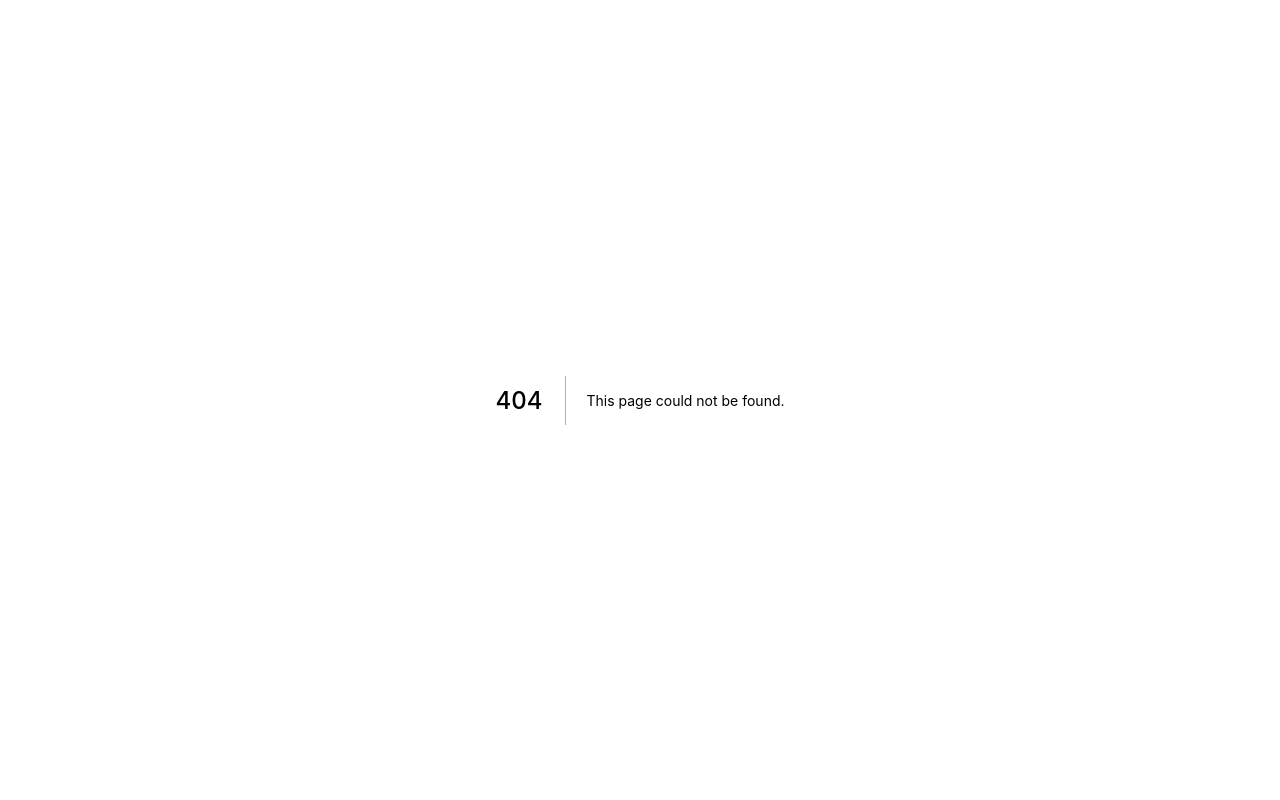
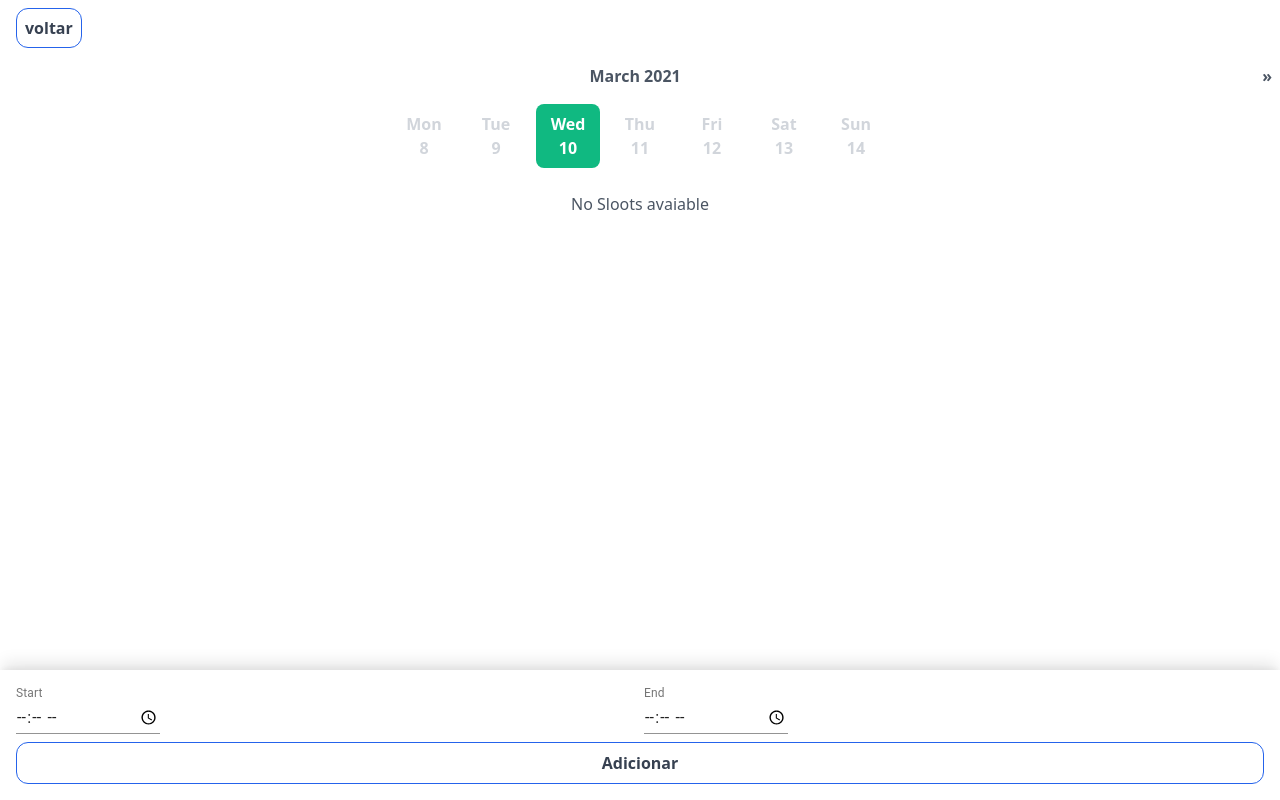
Before and after one commit to weslley-oliveira/schedule, a Next.js app: page /admin in a window 1280 px wide. Before the commit this address had no page. Built offline with nearby package versions, Linux system fonts and the light colour scheme.

Commit message:
add hour

```diff
--- /dev/null
+++ b/src/components/AddDates.tsx
@@ -0,0 +1,165 @@
+import React, { useContext, useEffect, useState } from 'react'
+import { Context } from '../contexts/Context';
+import moment from 'moment';
+import Calendar from "./calendar/index";
+
+import { createStyles, makeStyles, Theme } from '@material-ui/core/styles';
+import TextField from '@material-ui/core/TextField';
+
+
+function AddDates() {
+    const { data } = useContext(Context);
+
+    const [selectedDate, setSelectedDate] = useState(moment());
+
+    const [starHour, setStartHour] = useState()
+    const [endHour, setEndHour] = useState(' ')
+
+    const [morning , setMorning ] = useState([])
+    const [afternoon , setAfternoon ] = useState([])
+
+    useEffect(() => {
+
+        let selected = selectedDate.format('L')
+        let item = data.find(item => item.date == selected)
+        try {
+            setMorning(item.morning)
+            setAfternoon(item.afternoon)
+          }
+          catch(err) {
+          }
+    }, [selectedDate])
+
+    const addMorning = (join) => {
+
+        let copy = [...morning]
+        copy = [
+        ...copy,
+        join
+        ];
+
+        setMorning(copy)
+    }
+
+    const addAfternoon = (join) => {
+        let copy = [...afternoon]
+        copy = [
+        ...copy,
+        join
+        ];
+
+        setAfternoon(copy)
+    }
+
+
+    const handleChangeStart = (e) => {
+        setStartHour(e.target.value)
+    }
+
+    const handleChangeEnd = (e) => {
+
+        if(e.target.value){
+            setEndHour(' - '+ e.target.value)
+        }else{
+            setEndHour(' ')
+        }
+    }
+
+    const handleSubmit = (e) => {
+        e.preventDefault();
+        const letters  = String(starHour).padStart(2, '0').split('')
+
+        const n = letters[0]+letters[1]
+
+        const join = starHour + endHour
+
+
+         if(starHour){
+
+            if(Number(n) <= 11){
+                addMorning(join)
+                } else{
+                addAfternoon(join)
+            }} else{
+                alert('adiciona uma hora de start')
+        }
+    }
+
+
+    return (
+        <div className="text-gray-600">
+            <div>
+                <Calendar value={selectedDate} data={data} onChange={setSelectedDate} />
+            </div>
+
+            {morning.length?
+            <div className="py-4 grid grid-cols-2 text-center">
+                <div>
+                    <span className="font-semibold p-4">Morning</span>
+                    <ul className="flex flex-col gap-2 py-4">
+                    {morning.map((m) => (
+                            <li className={` mx-2 p-2 cursor-pointer border border-gray-500 rounded-lg hover:bg-gray-200 `}
+
+                            >
+                               {m}
+                            </li>  ))}
+                    </ul>
+
+                </div>
+
+                <div>
+                    <span className="font-semibold p-4">Afternoon</span>
+                    <ul className="flex flex-col gap-2 py-4">
+                    {afternoon.map((m) => (
+                            <li className={` mx-2 p-2 cursor-pointer border border-gray-500 rounded-lg hover:bg-gray-200 `}
+
+                            >
+                               {m}
+                            </li>  ))}
+                    </ul>
+                </div>
+            </div>
+            : <div className=" py-4 text-center">No Sloots avaiable</div>}
+            <div className="bg-white fixed bottom-0 items-center w-full shadow-lg transform rotate-180  p-4">
+                <form onSubmit={handleSubmit} className="grid grid-cols-2 gap-2 items-center transform -rotate-180" noValidate>
+                    <TextField
+                        className="w-36"
+                        id="timestart"
+                        type="time"
+                        label="Start"
+
+                        onChange={handleChangeStart}
+                        InputLabelProps={{
+                        shrink: true,
+                        }}
+                        inputProps={{
+                        step: 300, // 5 min
+                        }}
+                    />
+                    <TextField
+                        className="w-36"
+                        id="timeend"
+                        type="time"
+                        label="End"
+
+                        onChange={handleChangeEnd}
+                        InputLabelProps={{
+                        shrink: true,
+                        }}
+                        inputProps={{
+                        step: 300, // 5 min
+                        }}
+                    />
+
+                    <button  className="col-span-2 p-2 text-gray-700 font-bold border border-blue-600 rounded-xl cursor-pointer">Adicionar</button>
+                </form>
+
+
+            </div>
+
+
+        </div>
+    )
+}
+
+export default AddDates
--- a/src/components/Booking.tsx
+++ b/src/components/Booking.tsx
@@ -7,8 +7,11 @@ function Booking() {
     const { data } = useContext(Context);
     const [selectedDate, setSelectedDate] = useState(moment());
 
+    const [morning , setMorning ] = useState([])
+    const [afternoon , setAfternoon ] = useState([])
+
     useEffect(() => {
-        let selected = selectedDate.format()
+        let selected = selectedDate.format('L')
         let item = data.find(item => item.date == selected)
 
         try {
@@ -19,13 +22,12 @@ function Booking() {
           }
       }, [selectedDate]);
 
-    const [morning , setMorning ] = useState([])
-    const [afternoon , setAfternoon ] = useState([])
+
 
     return (
         <div className="p-2 text-gray-600">
             <div>
-                <Calendar value={selectedDate} data={data} onChange={setSelectedDate} />
+                <Calendar value={selectedDate} onChange={setSelectedDate} />
             </div>
 
             <div className="py-4 grid grid-cols-2 text-center">
--- a/src/components/calendar/index.jsx
+++ b/src/components/calendar/index.jsx
@@ -1,8 +1,12 @@
-import React, { useState, useEffect } from "react";
+import React, { useState, useEffect, useContext } from "react";
 import moment from "moment";
 import Header from "./header";
+import { Context } from "../../contexts/Context";
 
-export default function Calendar({ value, onChange, data }) {
+
+export default function Calendar({ value, onChange}) {
+  const { data } = useContext(Context);
+
   const [calendar, setCalendar] = useState([]);
 
   useEffect(() => {
@@ -39,11 +43,11 @@ export default function Calendar({ value, onChange, data }) {
   }
 
   function hasHours(day){
-    let selected = day.format()
+    let selected = day.format('L')
     let item = data.find(item => item.date == selected)
     if (beforeToday(day)){}else{
     try{
-      if(item.morning.length && item.afternoon.length >= 1){
+      if(item.morning.length || item.afternoon.length >= 1){
         return "bg-green-100 text-green-500"
       }
      }
--- a/src/components/styles.css
+++ /dev/null
@@ -1,42 +0,0 @@
-:root {
-  --black: rgb(58, 58, 58);
-  --grey: rgb(205, 205, 205);
-  --white: rgb(240, 240, 240);
-  --red: rgb(206, 36, 36);
-  --light-blue: rgb(102, 193, 255);
-  --font-light: "AirbnbCerealLight", sans-serif;
-  --font-book: "AirbnbCerealBook", sans-serif;
-  --font-black: "AirbnbCerealBlack", sans-serif;
-  color: var(--black);
-  font-family: var(--font-light);
-  font-size: 16px;
-  text-rendering: optimizeLegibility;
-  -moz-osx-font-smoothing: grayscale;
-  font-smoothing: antialiased;
-  -webkit-font-smoothing: antialiased;
-}
-
-@font-face {
-  font-family: "AirbnbCerealLight";
-  src: url(/fonts/AirbnbCerealLight.woff);
-}
-
-@font-face {
-  font-family: "AirbnbCerealBook";
-  src: url(/fonts/AirbnbCerealBook.woff);
-}
-
-@font-face {
-  font-family: "AirbnbCerealMedium";
-  src: url(/fonts/AirbnbCerealMedium.woff);
-}
-
-@font-face {
-  font-family: "AirbnbCerealBold";
-  src: url(/fonts/AirbnbCerealBold.woff);
-}
-
-@font-face {
-  font-family: "AirbnbCerealBlack";
-  src: url(/fonts/AirbnbCerealBlack.woff);
-}
--- /dev/null
+++ b/src/pages/admin.tsx
@@ -0,0 +1,36 @@
+import Link from "next/link"
+import { useContext, useEffect } from "react";
+import AddDates from "../components/addDates"
+import { Context } from "../contexts/Context";
+
+function admin({data}) {
+
+
+  let { setData } = useContext(Context);
+
+
+  useEffect(() => {
+   setData(data)
+  }, []);
+
+    return (
+        <div className="py-4">
+        <Link href="/">
+            <a className="p-2 text-gray-700 font-bold m-4 border border-blue-600 rounded-xl cursor-pointer">voltar</a>
+        </Link>
+        <AddDates/>
+        </div>
+    )
+}
+
+export default admin
+
+
+
+export async function getServerSideProps(context) {
+    const res = await fetch(`http://localhost:3000/api/date`)
+    const data = await res.json()
+    return {
+      props: { data }, // will be passed to the page component as props
+    }
+  }
--- a/src/pages/api/date.js
+++ b/src/pages/api/date.js
@@ -1,7 +1,7 @@
 export default function handler(req, res) {
     res.status(200).json([
       { id: 0,
-        date: "2021-03-15T00:00:00+00:00",
+        date: "03/19/2021",
        morning: [
          '07:30 - 08:00',
          '08:30 - 09:00',
@@ -17,7 +17,7 @@ export default function handler(req, res) {
         ]
       },
       { id: 1,
-        date: "2021-03-16T00:00:00+00:00",
+        date: "03/20/2021",
         morning: [
 
           '09:30 - 10:00',
@@ -33,7 +33,7 @@ export default function handler(req, res) {
          ]
       },
       { id: 2,
-        date: "2021-03-17T00:00:00+00:00",
+        date: "03/21/2021",
         morning: [
           '07:30 - 08:00',
           '08:30 - 09:00',
@@ -51,7 +51,7 @@ export default function handler(req, res) {
       },
       {
         id: 3,
-        date: "2021-03-18T00:00:00+00:00",
+        date: "03/22/2021",
         morning: [
 
          ],
@@ -62,7 +62,7 @@ export default function handler(req, res) {
       },
       {
         id: 4,
-        date: "2021-03-19T00:00:00+00:00",
+        date: "03/23/2021",
         morning: [
           '07:30 - 08:00',
           '08:30 - 09:00',
@@ -78,7 +78,7 @@ export default function handler(req, res) {
       },
       {
         id: 5,
-        date: "2021-03-20T00:00:00+00:00",
+        date: "03/24/2021",
         morning: [
           '07:30 - 08:00',
           '08:30 - 09:00',
@@ -94,8 +94,11 @@ export default function handler(req, res) {
       },
       {
         id: 6,
-        date: "2021-03-21T00:00:00+00:00",
+        date: "03/25/2021",
         morning: [
+          '07:30 - 08:00',
+          '08:30 - 09:00',
+          '09:30 - 10:00',
 
          ],
         afternoon: [
@@ -104,7 +107,7 @@ export default function handler(req, res) {
       },
       {
         id: 7,
-        date: "2021-03-22T00:00:00+00:00",
+        date: "03/26/2021",
         morning: [
 
          ],
@@ -114,7 +117,7 @@ export default function handler(req, res) {
       },
       {
         id: 8,
-        date: "2021-03-25T00:00:00+00:00",
+        date: "03/27/2021",
         morning: [
           '07:30 - 08:00',
           '08:30 - 09:00',
@@ -128,6 +131,18 @@ export default function handler(req, res) {
           '17:30 - 18:00',
          ]
       },
+      {
+        id: 9,
+        date: "03/28/2021",
+        morning: [
+
+         ],
+        afternoon: [
+
+          '16:30 - 17:00',
+          '17:30 - 18:00',
+         ]
+      },
 
     ])
   }
--- a/src/pages/index.tsx
+++ b/src/pages/index.tsx
@@ -2,6 +2,7 @@ import { useContext, useEffect } from "react";
 import { Context } from '../contexts/Context'
 import Head from 'next/head'
 import Booking from "../components/Booking";
+import  Link  from "next/link";
 
 
 export default function Home({ data }) {
@@ -18,7 +19,10 @@ export default function Home({ data }) {
     <Head>
       <title>Booking | App</title>
     </Head>
-    <div className="">
+    <div className="py-4">
+      <Link href="/admin">
+        <a className="p-2 text-gray-700 font-bold m-4 border border-blue-600 rounded-xl cursor-pointer">Admin</a>
+      </Link>
       <Booking/>
     </div>
     </>
```
Also changed, not shown: 1 other file (tests, documents, lock files or other folders).
